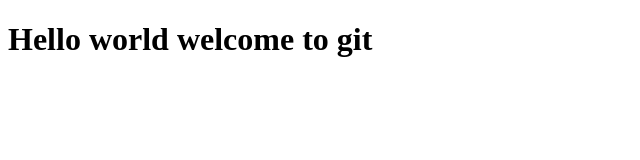
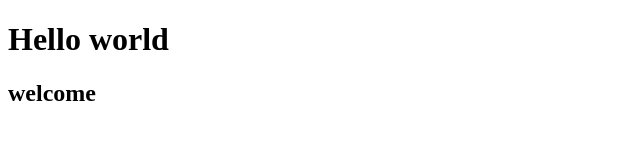
Before and after one commit to Deekshitha242004/project, a plain HTML site: page css/js/index.html in a window 1280 px wide. Shown: the whole page, without its empty margins (0-640 px from the left). Drawn offline with Linux system fonts and the light colour scheme.

Commit message:
jscompleted

```diff
--- a/css/js/index.html
+++ b/css/js/index.html
@@ -6,6 +6,7 @@
     <title>Document</title>
 </head>
 <body>
-    <h1>Hello world welcome to git</h1>
+    <h1>Hello world</h1>
+    <h2>welcome </h2>
 </body>
 </html>
```
